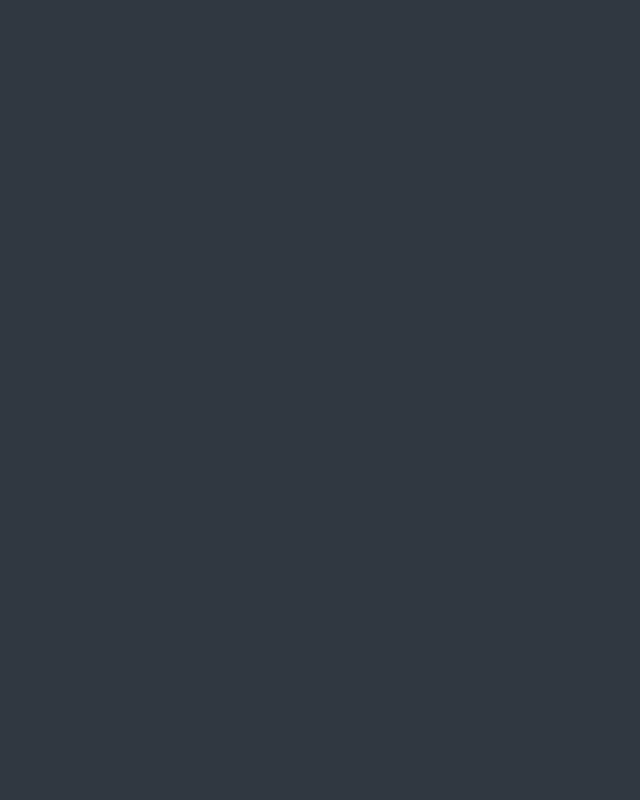
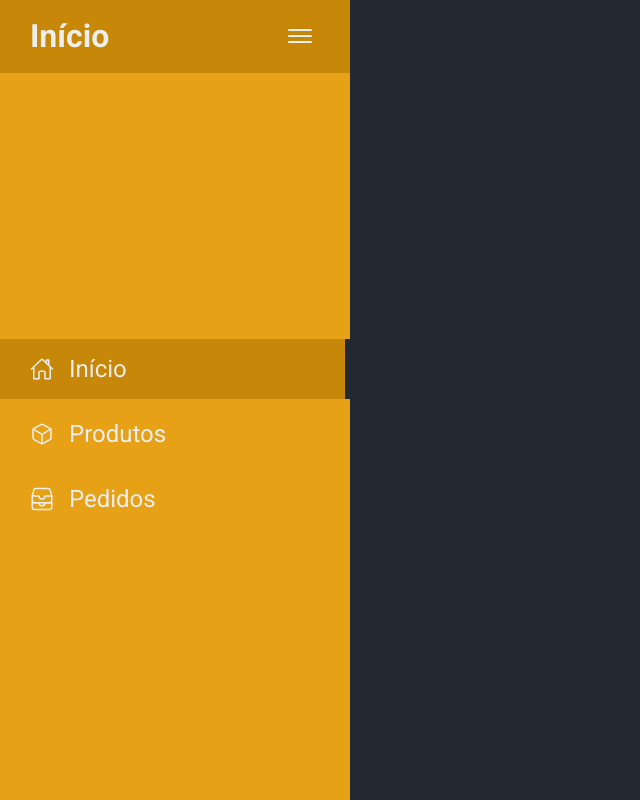
Before and after one commit to CauaHenrique19/Aleat-Shop, a React (Create React App) app in the folder frontend-react/: page /admin in a window 1280 px wide. Shown: the whole page, without its empty margins (0-640 px from the left). Built offline with nearby package versions, Linux system fonts and the light colour scheme.

Commit message:
Creating component of sidebar

```diff
--- /dev/null
+++ b/frontend-react/src/components/Sidebar/index.js
@@ -0,0 +1,42 @@
+import React, { useState } from "react";
+import { Link } from "react-router-dom";
+
+import './style.css'
+
+const Sidebar = ({ page }) => {
+
+    const [closed, setClosed] = useState(false)
+
+    return (
+        <aside className={`${closed ? 'closed sidebar' : 'sidebar'}`}>
+            <div className="header-sidebar">
+                <h1>{page}</h1>
+                <button onClick={() => setClosed(!closed)}>
+                    <ion-icon name="menu-outline"></ion-icon>
+                </button>
+            </div>
+            <ul>
+                <li>
+                    <Link to="/admin/" className={`${page === 'Início' ? 'selected' : ''}`} >
+                        <ion-icon name="home-outline"></ion-icon>
+                        <p>Início</p>
+                    </Link>
+                </li>
+                <li>
+                    <Link to="/admin/products">
+                        <ion-icon name="cube-outline"></ion-icon>
+                        <p>Produtos</p>
+                    </Link>
+                </li>
+                <li>
+                    <Link to="/admin/orders">
+                        <ion-icon name="file-tray-stacked-outline"></ion-icon>
+                        <p>Pedidos</p>
+                    </Link>
+                </li>
+            </ul>
+        </aside>
+    )
+}
+
+export default Sidebar
--- /dev/null
+++ b/frontend-react/src/components/Sidebar/style.css
@@ -0,0 +1,102 @@
+.sidebar{
+    width: var(--width-navbar);
+    height: 100vh;
+
+    display: flex;
+    flex-direction: column;
+    align-items: center;
+
+    background-color: var(--principal-color);
+    transition: width 0.3s;
+}
+.sidebar .header-sidebar{
+    width: 100%;
+    height: 10vh;
+
+    display: flex;
+    align-items: center;
+    justify-content: space-between;
+
+    padding: 0px 30px;
+    background-color: var(--dark-principal-color);
+}
+.sidebar .header-sidebar h1{
+    font-size: 2rem;
+}
+.sidebar .header-sidebar button{
+    width: 40px;
+    height: 40px;
+
+    display: flex;
+    align-items: center;
+    justify-content: center;
+
+    background-color: initial;
+    border: none;
+    cursor: pointer;
+    outline: none;
+
+    border-radius: 50px;
+    transition: background-color 0.3s;
+}
+.sidebar .header-sidebar button:hover{
+    background-color: var(--principal-color);
+}
+.sidebar .header-sidebar button ion-icon{
+    font-size: 2rem;
+}
+.sidebar ul{
+    width: 100%;
+    height: 100%;
+
+    display: flex;
+    flex-direction: column;
+    justify-content: center;
+}
+.sidebar ul li{
+    width: 100%;
+    height: 60px;
+
+    display: flex;
+    margin-bottom: 5px;
+}
+.sidebar ul li a{
+    width: 100%;
+    height: 100%;
+
+    display: flex;
+    align-items: center;
+
+    padding: 0px 30px;
+    font-size: 1.5rem;
+    text-decoration: none;
+
+    transition: background-color 0.3s;
+}
+.sidebar ul li a.selected{
+    background-color: var(--dark-principal-color);
+    border-right: 5px solid var(--primary-color);
+}
+.sidebar ul li a ion-icon{
+    margin-right: 15px;
+}
+.sidebar ul li a:hover{
+    background-color: var(--dark-principal-color);
+    border-right: 5px solid var(--primary-color);
+}
+.sidebar.closed{
+    --width-navbar: 100px;
+}
+.sidebar.closed .header-sidebar{
+    justify-content: center;
+}
+.sidebar.closed .header-sidebar h1{
+    display: none;
+}
+.sidebar.closed ul li a{
+    justify-content: center;
+    padding: 0;
+}
+.sidebar.closed ul li a p{
+    display: none;
+}
--- a/frontend-react/src/pages/Admin/Home/index.js
+++ b/frontend-react/src/pages/Admin/Home/index.js
@@ -1,11 +1,13 @@
 import React from "react";
+
+import Sidebar from "../../../components/Sidebar";
 
 import './style.css'
 
 const HomeAdmin = () => {
     return (
         <div className="home-admin-container">
-
+            <Sidebar page="Início" />
         </div>
     )
 }
--- a/frontend-react/src/routes.js
+++ b/frontend-react/src/routes.js
@@ -12,7 +12,7 @@ const Routes = () => {
             <Switch>
                 <Route path="/login" component={Login} />
                 <Route path="/" component={Landing} exact />
-                <Route path="/admin/" component={HomeAdmin} />
+                <Route path="/admin/" component={HomeAdmin} exact />
                 <Route path="/products-per-category/:id" component={ProductsPerCategory} exact />
             </Switch>
         </BrowserRouter>
--- a/frontend-react/src/styles/global.css
+++ b/frontend-react/src/styles/global.css
@@ -8,9 +8,10 @@
 :root{
     --principal-color: #E7A117;
     --dark-principal-color : #c78708;
-    --primary-color: #303841;
-    --secondary-color: #3A4750;
+    --primary-color: #232931;
+    --secondary-color: #393E46;
     --font-color: #EEEEEE;
+    --width-navbar: 350px
 }
 body{
     background-color: var(--primary-color);
```
Also changed, not shown: 1 other file (tests, documents, lock files or other folders).
